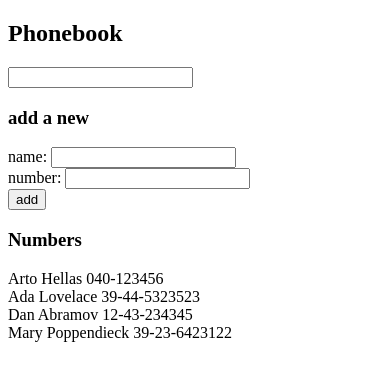
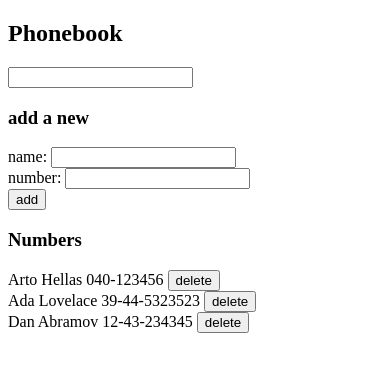
Before and after one commit to Alex070822/fullstackopen, a React (Vite) app in the folder part2/phonebook/: page / in a window 390 px wide. Shown: the top 380 px of the page. Built offline with nearby package versions, Linux system fonts and the light colour scheme; data requests are answered from the project's data file.

Commit message:
2.14: The Phonebook step9

```diff
--- a/part2/phonebook/db.json
+++ b/part2/phonebook/db.json
@@ -14,11 +14,6 @@
       "name": "Dan Abramov",
       "number": "12-43-234345",
       "id": 3
-    },
-    {
-      "name": "Mary Poppendieck",
-      "number": "39-23-6423122",
-      "id": 4
     }
   ]
 }
--- a/part2/phonebook/src/App.tsx
+++ b/part2/phonebook/src/App.tsx
@@ -33,8 +33,8 @@ const App = () => {
 
       personsService
       .create(newPerson)
-      .then((response) => {
-        setPersons([...persons, response]);
+      .then((returnedPersons) => {
+        setPersons([...persons, returnedPersons]);
         setNewName('');
         setNewNumber('');
       })
@@ -46,8 +46,8 @@ const App = () => {
 
   useEffect(() => {
     personsService.getAll()
-    .then((response) => {
-      setPersons(response);
+    .then((initialPersons) => {
+      setPersons(initialPersons);
     });
   }, []);
 
@@ -64,7 +64,7 @@ const App = () => {
             handleNewNumber={handleNewNumber}
         />
         <h3>Numbers</h3>
-        <Persons persons={persons} filterText={filterText} />
+        <Persons persons={persons} filterText={filterText} setPersons={setPersons}/>
       </div>
   );
 };
--- a/part2/phonebook/src/components/Persons/Persons.tsx
+++ b/part2/phonebook/src/components/Persons/Persons.tsx
@@ -1,13 +1,28 @@
-const Persons = ({persons, filterText}) => {
+import personsService from '../../services/persons';
+
+const Persons = ({persons, filterText, setPersons}) => {
 
   const filteredPersons = persons.filter((person) =>
       person.name.toLowerCase().includes(filterText.toLowerCase())
   );
 
+  const handleDelete = (name, id) => {
+    if (window.confirm(`Delete ${name} ?`)) {
+      personsService
+      .deleteObject(id)
+      .then(() => {
+        setPersons(persons.filter(person => person.id !== id));
+      })
+      .catch(error => {
+        console.error(`Error deleting ${name}`, error);
+      });
+    }
+  };
+
   return (
       <>
         {filteredPersons.map((person) => (
-            <div key={person.name}>{person.name} {person.number}</div>
+            <div key={person.name}>{person.name} {person.number} <button onClick={() => handleDelete(person.name, person.id)}>delete</button></div>
         ))}
       </>
   );
--- a/part2/phonebook/src/services/persons.tsx
+++ b/part2/phonebook/src/services/persons.tsx
@@ -11,7 +11,12 @@ const create = newObject => {
   return request.then(response => response.data);
 }
 
+const deleteObject = (id) => {
+  return axios.delete(`${baseUrl}/${id}`);
+}
+
 export default {
   getAll,
   create,
+  deleteObject,
 }
```
